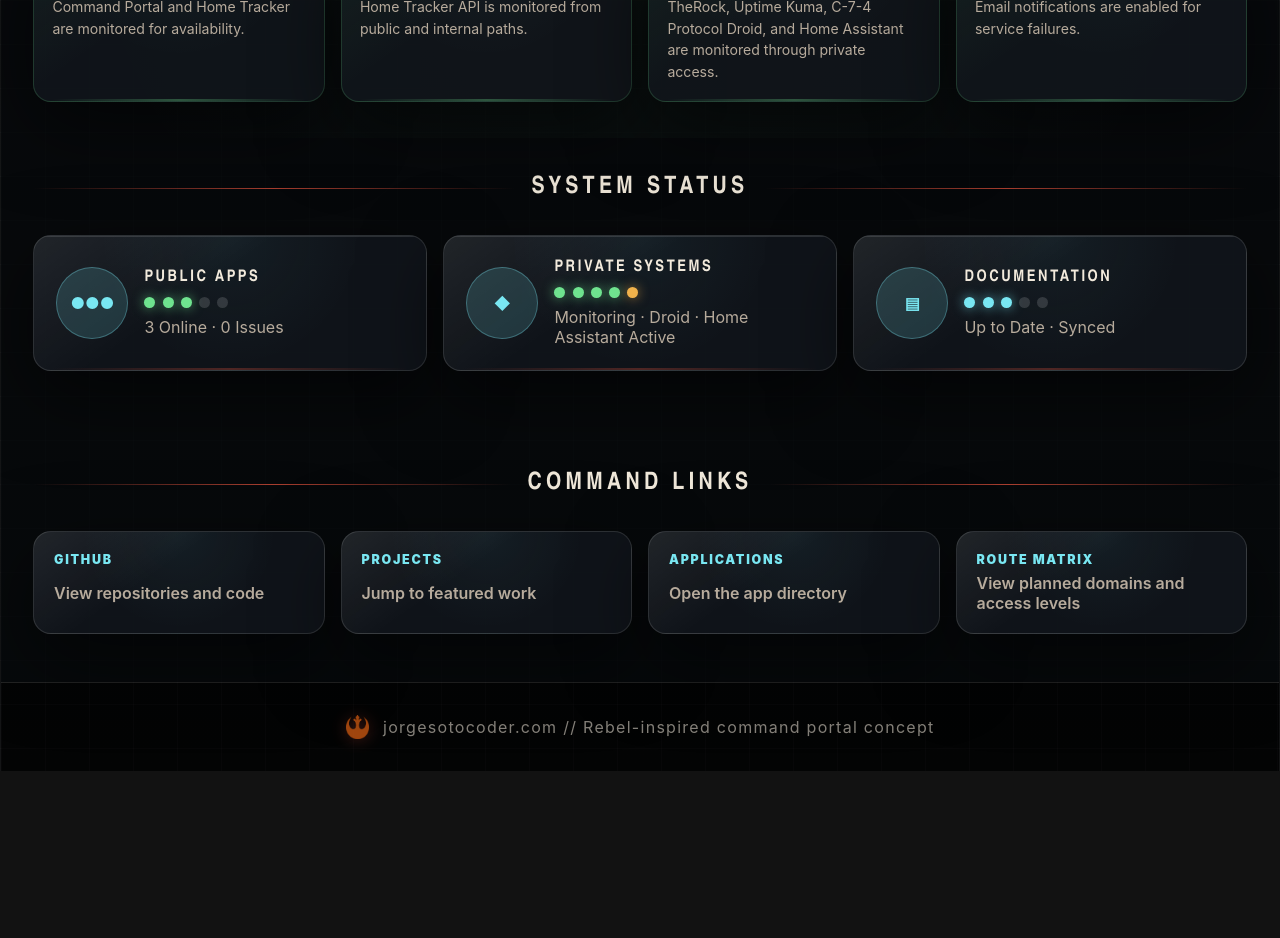
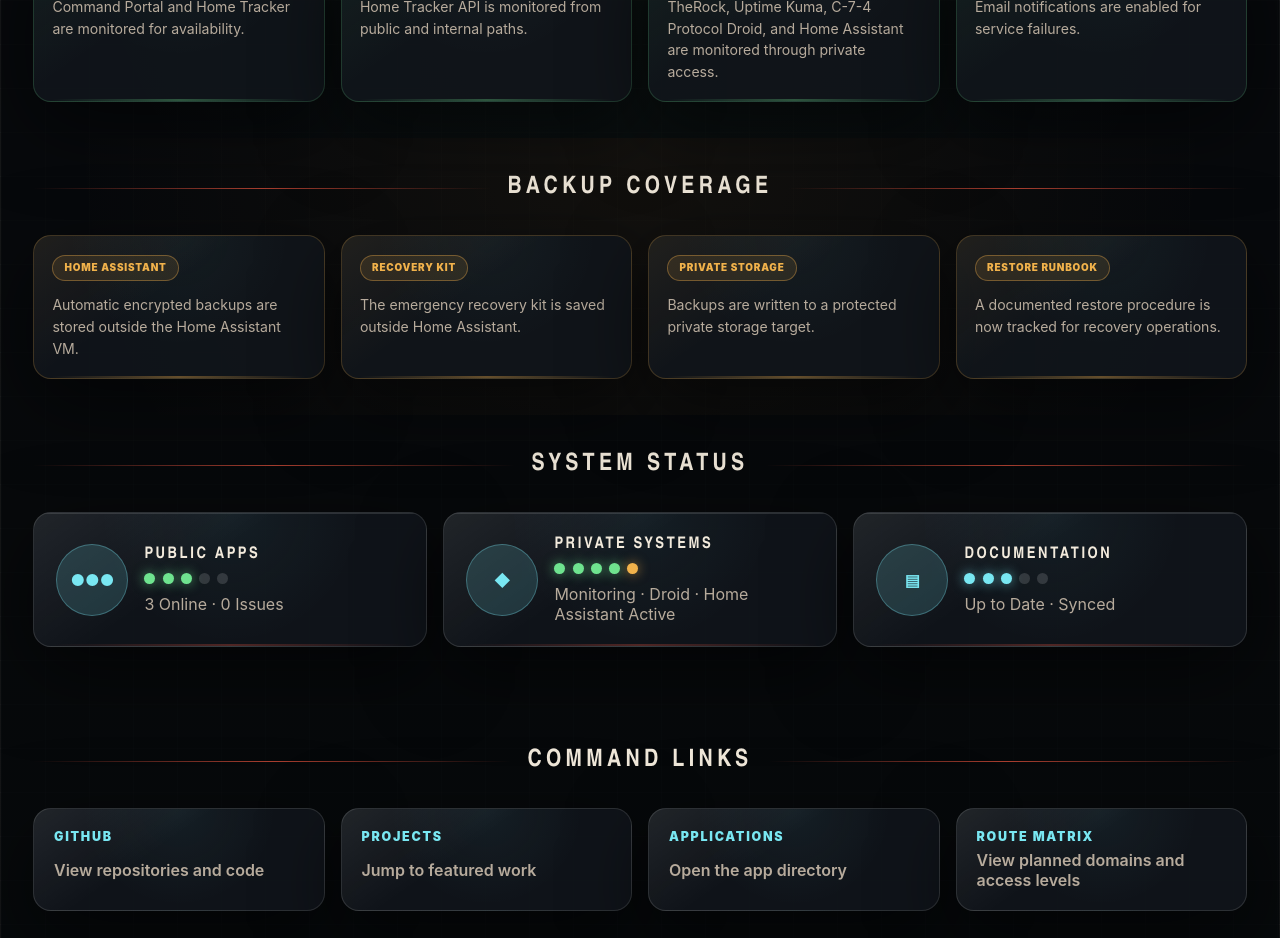
Before and after one commit to acurunner79/jorgesotocoder-portal, a React (Vite) app: page / in a window 1280 px wide. Shown: the part 4620-5558 px from the top of the page. Before the commit the page ends 5391 px from the top, so only its background shows below. Built offline with nearby package versions, Linux system fonts and the light colour scheme.

Commit message:
Add backup coverage summary

```diff
--- a/src/App.css
+++ b/src/App.css
@@ -1987,3 +1987,84 @@ h1 {
     grid-template-columns: 1fr;
   }
 }
+
+/* ------ Backup Coverage -------*/
+.backup-coverage-section {
+  padding: clamp(1.5rem, 3vw, 2.25rem) 2rem;
+  background:
+    radial-gradient(circle at 50% 0%, rgba(255, 183, 77, 0.055), transparent 36rem),
+    rgba(8, 10, 13, 0.72);
+}
+
+.backup-coverage-grid {
+  display: grid;
+  grid-template-columns: repeat(4, minmax(0, 1fr));
+  gap: 1rem;
+  max-width: 1220px;
+  margin: 0 auto;
+}
+
+.backup-coverage-item {
+  position: relative;
+  overflow: hidden;
+  padding: 1.15rem;
+  background:
+    linear-gradient(145deg, rgba(255, 183, 77, 0.07), transparent 42%),
+    radial-gradient(circle at top, rgba(121, 231, 242, 0.04), transparent 55%),
+    var(--panel);
+  border: 1px solid rgba(255, 183, 77, 0.2);
+  border-radius: var(--radius);
+  box-shadow: var(--shadow);
+}
+
+.backup-coverage-item::after {
+  content: "";
+  position: absolute;
+  inset: auto 18px 0;
+  height: 2px;
+  background: linear-gradient(90deg, transparent, rgba(255, 183, 77, 0.55), transparent);
+  opacity: 0.65;
+  pointer-events: none;
+}
+
+.backup-coverage-item span {
+  display: inline-flex;
+  align-items: center;
+  justify-content: center;
+  min-height: 26px;
+  margin-bottom: 0.85rem;
+  padding: 0.25rem 0.7rem;
+  color: var(--amber);
+  background: rgba(255, 183, 77, 0.1);
+  border: 1px solid rgba(255, 183, 77, 0.34);
+  border-radius: 999px;
+  text-transform: uppercase;
+  letter-spacing: 0.08em;
+  font-size: 0.62rem;
+  font-weight: 900;
+  line-height: 1;
+}
+
+.backup-coverage-item p {
+  margin: 0;
+  color: var(--muted);
+  line-height: 1.55;
+  font-size: 0.88rem;
+}
+
+@media (max-width: 1100px) {
+  .backup-coverage-grid {
+    grid-template-columns: repeat(2, minmax(0, 1fr));
+  }
+}
+
+@media (max-width: 720px) {
+  .backup-coverage-section {
+    padding-left: 1rem;
+    padding-right: 1rem;
+  }
+
+  .backup-coverage-grid {
+    grid-template-columns: 1fr;
+  }
+}
--- a/src/App.jsx
+++ b/src/App.jsx
@@ -3,6 +3,7 @@ import { apps } from "./data/apps";
 import {
   accessLevels,
   activationQueue,
+  backupCoverage,
   contactLinks,
   featuredProjects,
   monitoringCoverage,
@@ -172,6 +173,15 @@ function ActivationQueueItem({ item }) {
 function MonitoringCoverageItem({ item }) {
   return (
     <article className="monitoring-coverage-item">
+      <span>{item.label}</span>
+      <p>{item.detail}</p>
+    </article>
+  );
+}
+
+function BackupCoverageItem({ item }) {
+  return (
+    <article className="backup-coverage-item">
       <span>{item.label}</span>
       <p>{item.detail}</p>
     </article>
@@ -393,6 +403,20 @@ export default function App() {
         </div>
       </section>
 
+      <section className="backup-coverage-section">
+        <div className="section-heading">
+          <span />
+          <h2>Backup Coverage</h2>
+          <span />
+        </div>
+
+        <div className="backup-coverage-grid">
+          {backupCoverage.map((item) => (
+            <BackupCoverageItem key={item.label} item={item} />
+          ))}
+        </div>
+      </section>
+
       <section className="status-section">
         <div className="section-heading">
           <span />
--- a/src/data/site.js
+++ b/src/data/site.js
@@ -226,3 +226,22 @@ export const activationQueue = [
     detail: "Keep queued until the private routing model is proven stable.",
   },
 ];
+
+export const backupCoverage = [
+  {
+    label: "Home Assistant",
+    detail: "Automatic encrypted backups are stored outside the Home Assistant VM.",
+  },
+  {
+    label: "Recovery Kit",
+    detail: "The emergency recovery kit is saved outside Home Assistant.",
+  },
+  {
+    label: "Private Storage",
+    detail: "Backups are written to a protected private storage target.",
+  },
+  {
+    label: "Restore Runbook",
+    detail: "A documented restore procedure is now tracked for recovery operations.",
+  },
+];
```
